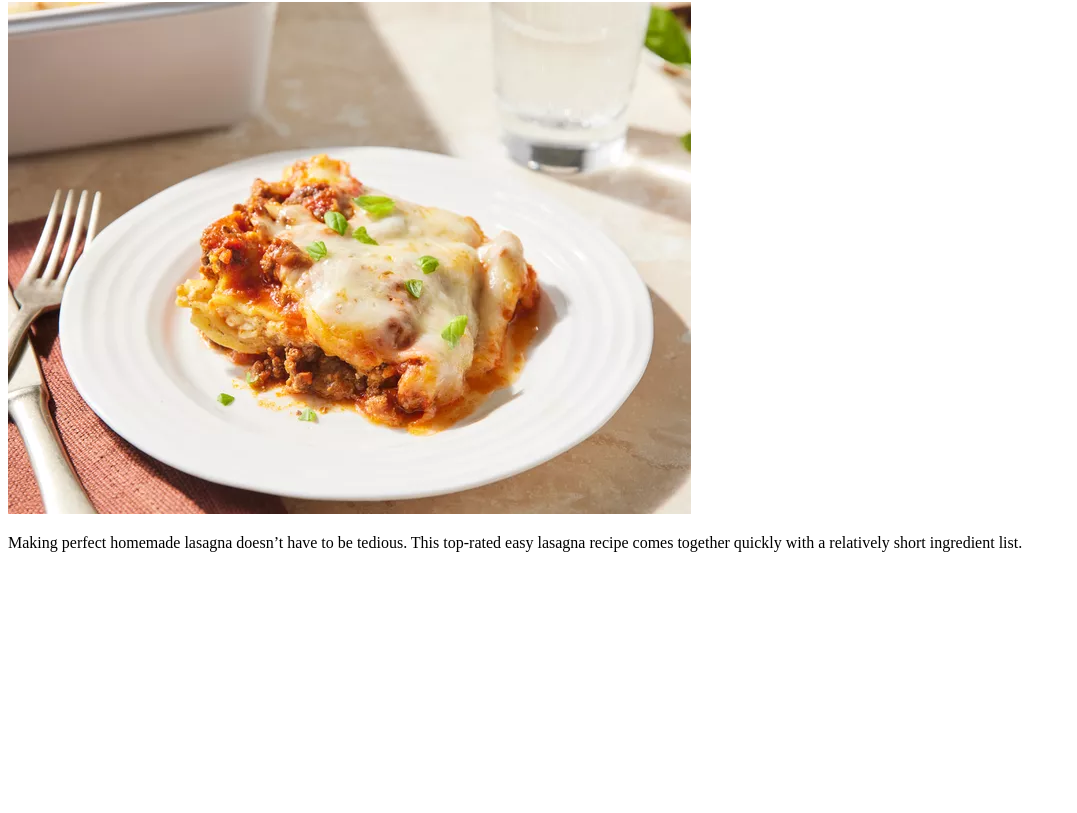
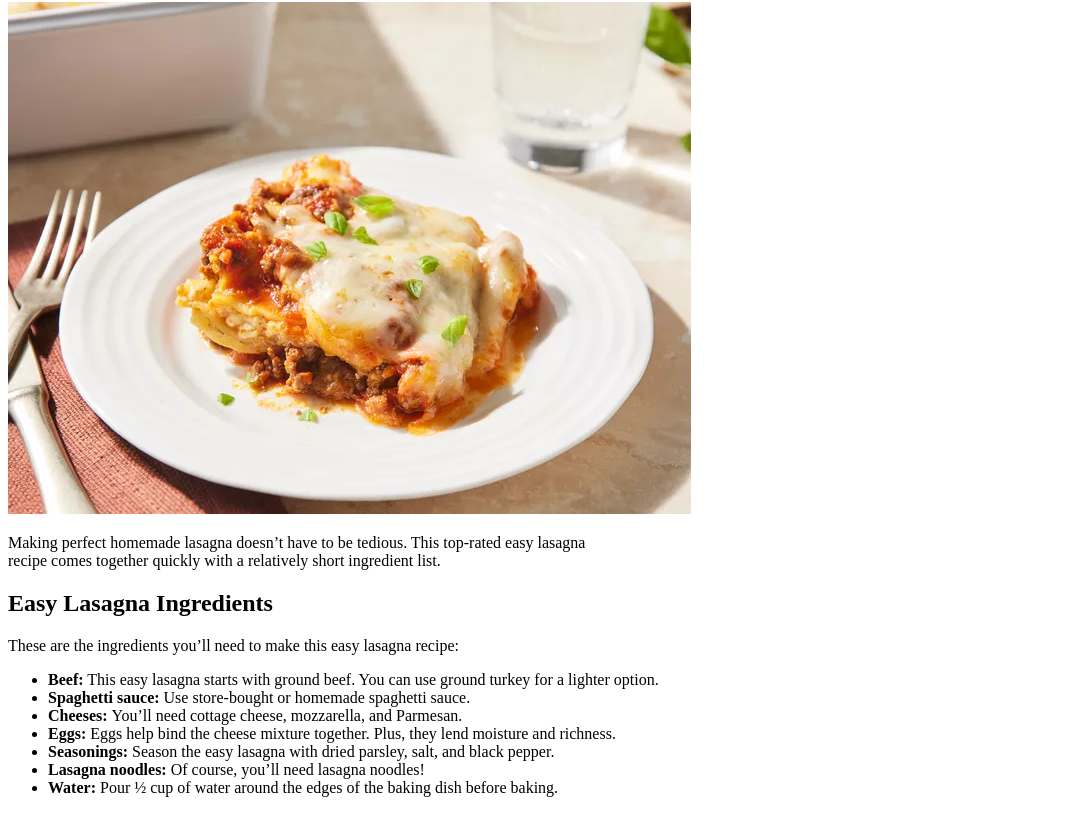
Before and after one commit to Doraemon26/odin-recipes, a plain HTML site: page easylasagna.html in a window 1280 px wide. Shown: the part 78-891 px from the top of the page, without its empty margins (0-1077 px from the left). Before the commit the page ends 800 px from the top, so only its background shows below. Drawn offline with Linux system fonts and the light colour scheme.

Commit message:
Feat add <ul> styling of recipes to easylasagna.html

```diff
--- a/easylasagna.html
+++ b/easylasagna.html
@@ -9,9 +9,24 @@
         <h1>Easy Lasagna Recipe</h1>
         <img src="images/easylasagna-photo.webp">
         <p>Making perfect homemade lasagna doesn’t have
-            to be tedious. This top-rated easy lasagna
+            to be tedious. This top-rated easy lasagna <br>
             recipe comes together quickly with a relatively
             short ingredient list.
         </p>
+
+        <h2>Easy Lasagna Ingredients</h2>
+        <p>
+            These are the ingredients you’ll
+            need to make this easy lasagna recipe:
+        </p>
+        <ul>
+            <li><strong>Beef:</strong> This easy lasagna starts with ground beef. You can use ground turkey for a lighter option. </li>
+            <li><strong>Spaghetti sauce: </strong> Use store-bought or homemade spaghetti sauce. </li>
+            <li><strong>Cheeses: </strong> You’ll need cottage cheese, mozzarella, and Parmesan. </li>
+            <li><strong>Eggs: </strong> Eggs help bind the cheese mixture together. Plus, they lend moisture and richness.  </li>
+            <li><strong>Seasonings: </strong> Season the easy lasagna with dried parsley, salt, and black pepper. </li>
+            <li><strong>Lasagna noodles: </strong> Of course, you’ll need lasagna noodles!</li>
+            <li><strong>Water: </strong> Pour ½ cup of water around the edges of the baking dish before baking. </li>
+        </ul>
     </body>
 </html>
```
